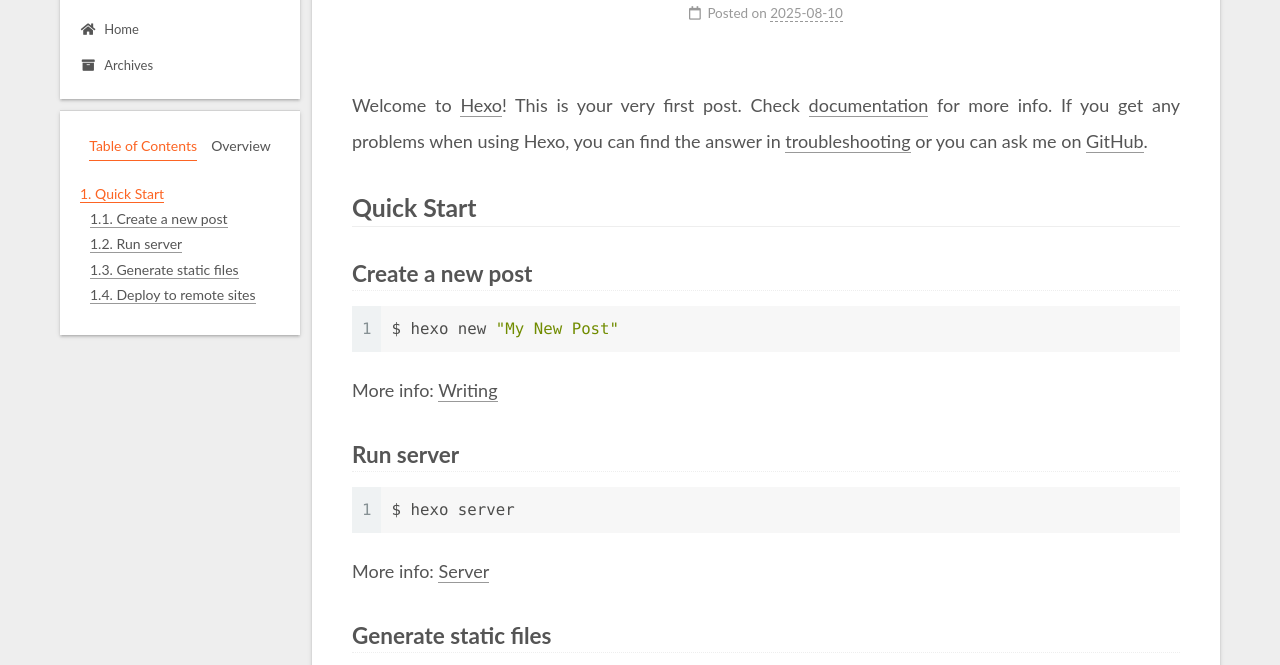
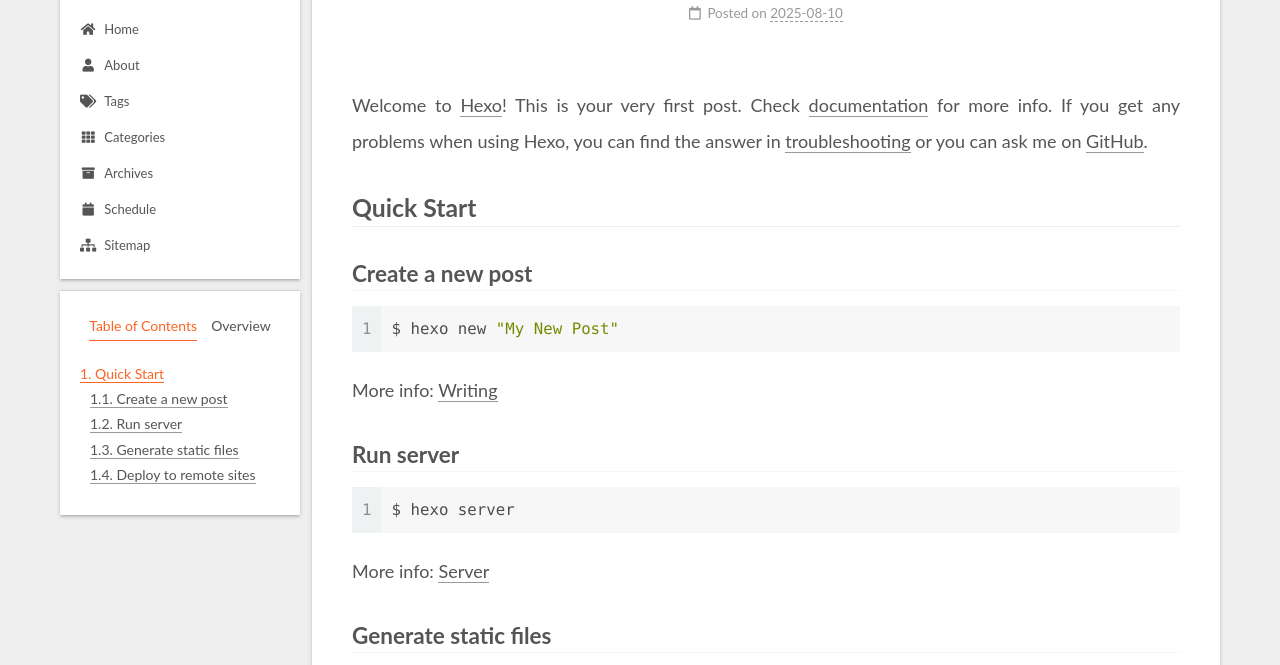
Before and after one commit to Windy-yk/Windy-yk.github.io, a plain HTML site: page 2025/08/10/hello-world/index.html in a window 1280 px wide. Shown: the part 87-752 px from the top of the page. Drawn offline with Linux system fonts and the light colour scheme.

Commit message:
Site updated: 2025-08-10 21:00:24

```diff
--- a/2025/08/10/hello-world/index.html
+++ b/2025/08/10/hello-world/index.html
@@ -118,9 +118,34 @@
     <a href="/" rel="section"><i class="fa fa-home fa-fw"></i>Home</a>
 
   </li>
+        <li class="menu-item menu-item-about">
+
+    <a href="/about/" rel="section"><i class="fa fa-user fa-fw"></i>About</a>
+
+  </li>
+        <li class="menu-item menu-item-tags">
+
+    <a href="/tags/" rel="section"><i class="fa fa-tags fa-fw"></i>Tags</a>
+
+  </li>
+        <li class="menu-item menu-item-categories">
+
+    <a href="/categories/" rel="section"><i class="fa fa-th fa-fw"></i>Categories</a>
+
+  </li>
         <li class="menu-item menu-item-archives">
 
     <a href="/archives/" rel="section"><i class="fa fa-archive fa-fw"></i>Archives</a>
+
+  </li>
+        <li class="menu-item menu-item-schedule">
+
+    <a href="/schedule/" rel="section"><i class="fa fa-calendar fa-fw"></i>Schedule</a>
+
+  </li>
+        <li class="menu-item menu-item-sitemap">
+
+    <a href="/sitemap.xml" rel="section"><i class="fa fa-sitemap fa-fw"></i>Sitemap</a>
 
   </li>
   </ul>
--- a/css/main.css
+++ b/css/main.css
@@ -1168,7 +1168,7 @@ pre .javascript .function {
 }
 .links-of-author a::before,
 .links-of-author span.exturl::before {
-  background: #49ffff;
+  background: #93c439;
   border-radius: 50%;
   content: ' ';
   display: inline-block;
```
Also changed, not shown: archives/2025/08/index.html (+25 -0 lines), archives/2025/index.html (+25 -0 lines), archives/index.html (+25 -0 lines), index.html (+25 -0 lines).
